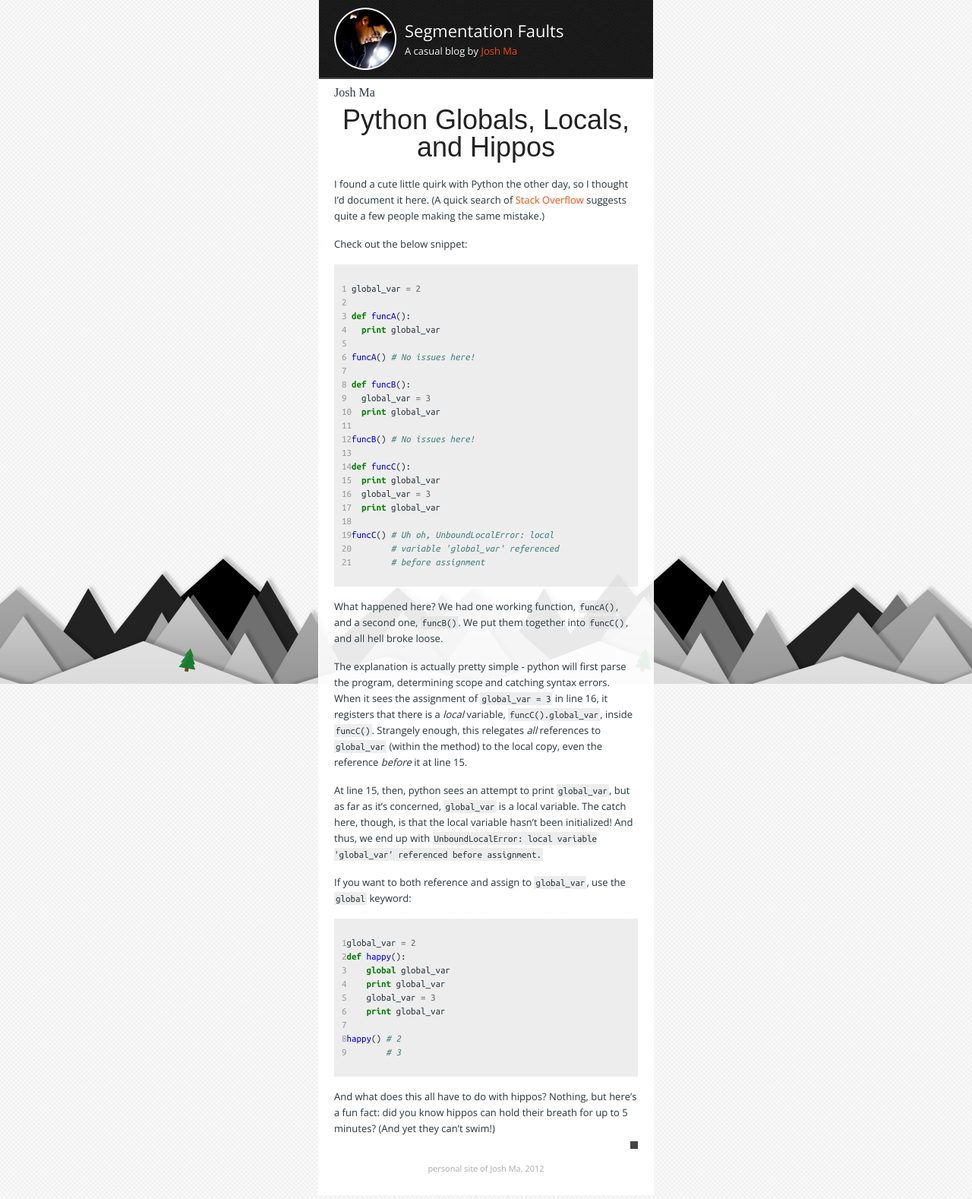
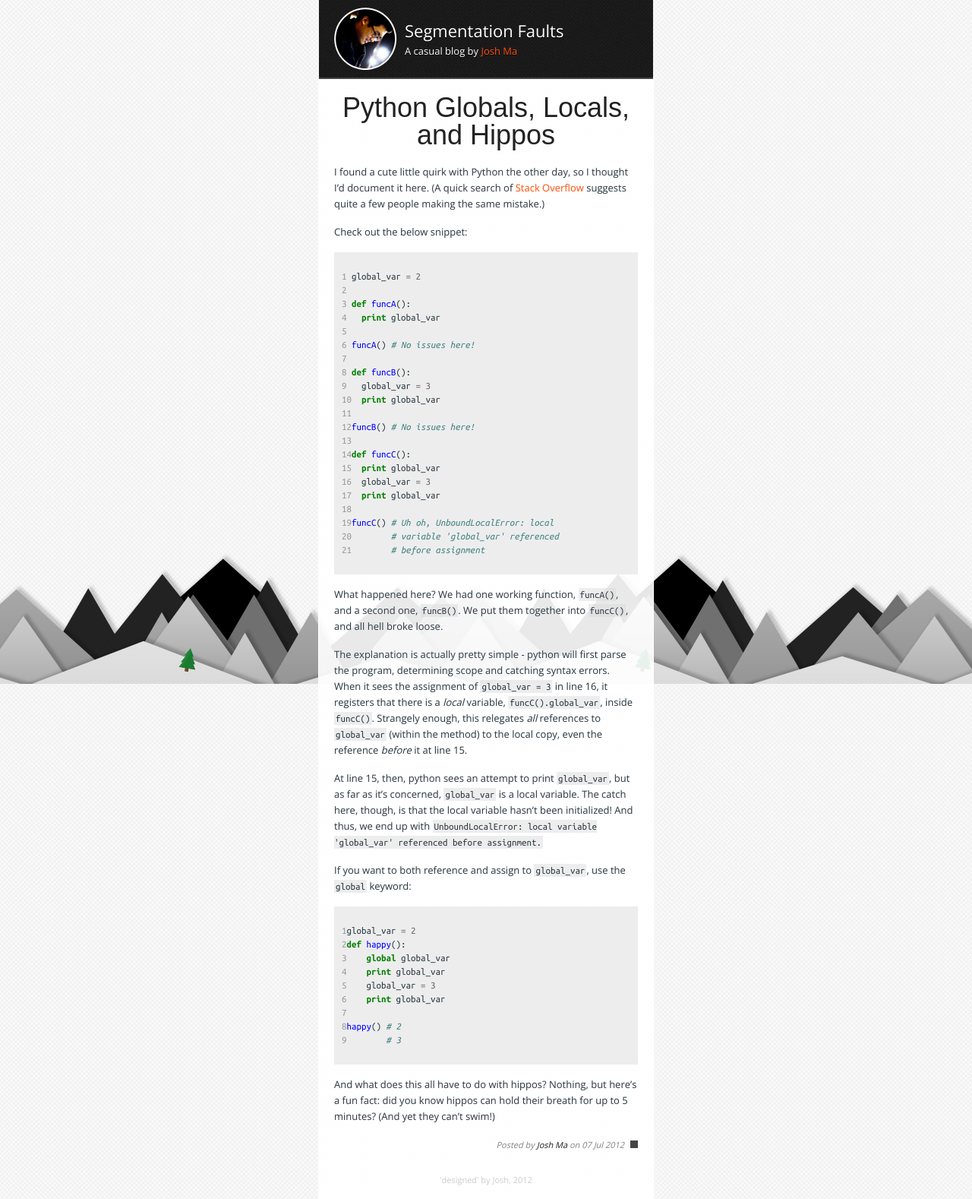
Before and after one commit to joshma/joshma.github.io, a Jekyll site: the page built from _posts/2012-07-07-python-globals.md, in a window 1280 px wide. Shown: the whole page at 76% size. Built offline with Jekyll 4.4.1, drawn with Linux system fonts in a browser that asks for light colours; some web fonts are replaced; comment, search, counter and statistics services are not loaded.

Commit message:
updated styles, post

```diff
--- a/_layouts/default.html
+++ b/_layouts/default.html
@@ -4,7 +4,7 @@ layout: base
 <div id="wrapper">
 <div id="container">
 	{{ content }}
-	<div class="footer">by Josh in 2012</div>
+	<div class="footer">'designed' by Josh, 2012</div>
 </div>
 <div class="mts">
 	<div class="mt-back mt"></div>
--- a/_layouts/post.html
+++ b/_layouts/post.html
@@ -11,10 +11,12 @@ layout: base
 	<div style="clear:both"></div>
 </div>
 <div id="container" class="post">
-	<span class="author">{{ page.author }}</span>
 	{{ content }}
-	<div class="end-post"></div>
-	<div class="footer">personal site of Josh Ma, 2012</div>
+	<p class="author">
+		Posted by <span>{{ page.author }}</span> on {{ page.date | date_to_string }}
+		<span class="end-post"></span>
+	</p>
+	<div class="footer">'designed' by Josh, 2012</div>
 </div>
 <div class="mts">
 	<div class="mt-back mt"></div>
--- a/css/styles.css
+++ b/css/styles.css
@@ -134,10 +134,13 @@ h3 {
   color: #888; }
 
 .footer {
-  padding: 20px 0 10px;
+  padding: 20px 0 0;
   text-align: center;
-  color: #aaa;
-  font-size: 11px; }
+  color: #ccc;
+  font-size: 11px;
+  -webkit-transition: color 0.2s ease;
+  -moz-transition: color 0.2s ease;
+  transition: color 0.2s ease; }
   .footer:hover {
     color: #666; }
 
@@ -217,13 +220,6 @@ h3 {
     padding: 2px; }
   #container.post em {
     font-style: italic; }
-  #container.post .end-post {
-    width: 10px;
-    height: 10px;
-    background: #444;
-    float: right;
-    display: inline-block;
-    margin-top: -10px; }
 
 .about {
   width: 400px;
@@ -256,3 +252,18 @@ ul.posts {
     color: #888; }
   ul.posts a {
     margin-left: 5px; }
+
+.author {
+  margin: 10px 0;
+  text-align: right;
+  color: #888;
+  font-size: 11px;
+  font-style: italic; }
+  .author span {
+    color: #222; }
+  .author .end-post {
+    width: 10px;
+    height: 10px;
+    background: #444;
+    display: inline-block;
+    margin-left: 5px; }
```
Also changed, not shown: css/styles.scss (+22 -10 lines), _posts/2012-07-07-python-globals.md (renamed from _posts/2012-07-08-python-globals.md).
